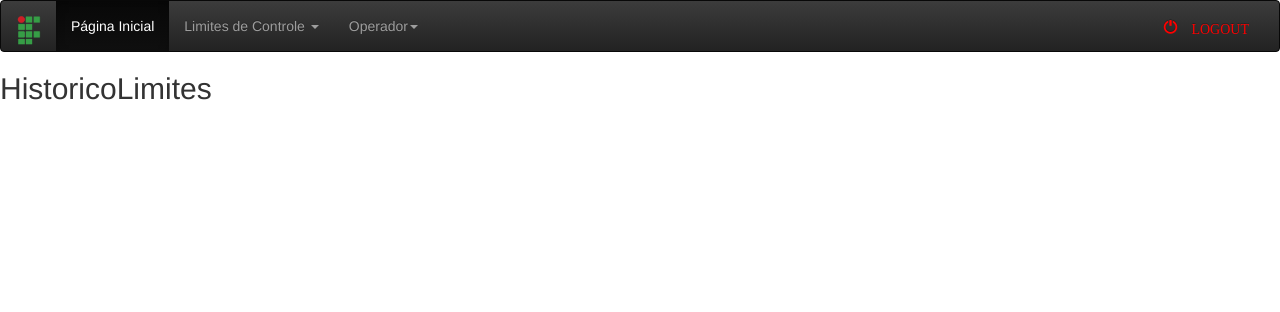
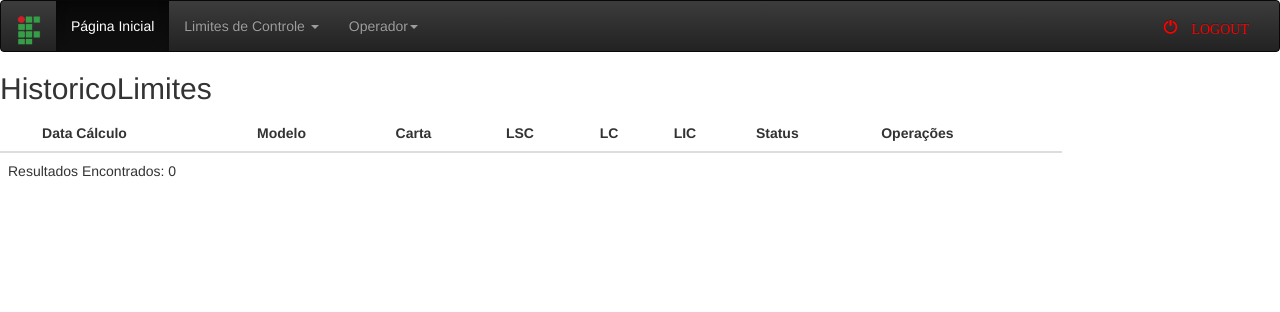
Before and after one commit to raphaelrocha22/ProjetoCEP, an ASP.NET MVC app: template ProjetoCEP/Projeto.WEB/Areas/AreaRestrita/Views/CEP/HistoricoLimites.cshtml in a window 1280 px wide. Shown: the top 312 px of the page. Run offline with ASP.NET Core 8 and stand-ins for ASP.NET MVC 5, Linux system fonts and the light colour scheme; the template is opened without the code that fills it, so the values that code supplies are empty; the project's own start-up code is not run, and a stand-in starts its controllers and pages; some libraries are stand-ins or nearby versions.

Commit message:
historico limites

```diff
--- a/ProjetoCEP/Projeto.WEB/Areas/AreaRestrita/Views/CEP/HistoricoLimites.cshtml
+++ b/ProjetoCEP/Projeto.WEB/Areas/AreaRestrita/Views/CEP/HistoricoLimites.cshtml
@@ -1,7 +1,122 @@
-
+@model List<Projeto.WEB.Areas.AreaRestrita.Models.CEP.ConsultarLimitesViewModel>
 @{
     ViewBag.Title = "HistoricoLimites";
     Layout = "~/Areas/AreaRestrita/Views/Shared/_Layout.cshtml";
 }
 
+<script type="text/javascript">
+    $(document).ready(function () {
+        $('#btnConfirmacao').click(function () {
+
+            $.ajax({
+                type: "POST",
+                url: "/AreaRestrita/CEP/AtivarLimite",
+                data: "id=" + $("#lblidLimite").html(),
+                success: function (msg) {
+                    alert(msg);
+                    $(location).attr('href', '/AreaRestrita/CEP/HistoricoLimites');
+                },
+                error: function (e) {
+                    $("#mensagem").html("Erro: " + e.status);
+                }
+            });
+
+        });
+    });
+
+    function ConfirmacaoAtivacaoLimite(id, data, modelo, carta, lsc, lc, lic) {
+        alert();
+        $("#lblidLimite").html(id);
+        $("#lbldataCalculo").html(data);
+        $("#lblmodelo").html(modelo);
+        $("#lblcarta").html(carta);
+        $("#lbllsc").html(lsc);
+        $("#lbllc").html(lc);
+        $("#lbllic").html(lic);
+    }
+
+</script>
+
 <h2>HistoricoLimites</h2>
+
+<div class="row">
+    <div class="col-md-10">
+
+        <table class="table table-hover">
+
+            <thead>
+                <tr>
+                    <th>
+                        <style hidden>
+                            Id
+                        </style>
+                    </th>
+                    <th>Data Cálculo</th>
+                    <th>Modelo</th>
+                    <th>Carta</th>
+                    <th>LSC</th>
+                    <th>LC</th>
+                    <th>LIC</th>
+                    <th>Status</th>
+                    <th>Operações</th>
+                </tr>
+            </thead>
+            <tbody>
+
+                @foreach (var item in Model)
+                {
+                    <tr>
+                        <td>
+                            <style hidden> @item.IdLimites </style>
+                        </td>
+                        <td>@item.DataCalculo</td>
+                        <td>@item.Modelo</td>
+                        <td>@item.Carta</td>
+                        <td>@item.LSC</td>
+                        <td>@item.LC</td>
+                        <td>@item.LIC</td>
+                        <td>@item.Status</td>
+                        <td>
+                            <button data-target='#AtivarLimiteModal' data-toggle='modal' onclick="ConfirmacaoAtivacaoLimite('@item.IdLimites','@item.DataCalculo','@item.Modelo','@item.Carta','@item.LSC','@item.LC','@item.LIC')"
+                                    class='btn btn-primary btn-xs'>
+                                Ativar esse limite
+                            </button>
+                        </td>
+                    </tr>
+                }
+            </tbody>
+            <tfoot>
+                <tr>
+                    <td colspan="6"> Resultados Encontrados: @Model.Count <span id="quantidade"></span> </td>
+                </tr>
+            </tfoot>
+        </table>
+
+    </div>
+</div>
+
+<!-- Modal Observacao -->
+<div class="modal fade" id="AtivarLimiteModal">
+    <div class="modal-dialog">
+        <div class="modal-content">
+            <div class="modal-header bg-primary">
+                <h3>Deseja Tornar esse limite como padrão?</h3>
+            </div>
+            <div class="modal-body">
+                Id: <label id="lblidLimite"></label><br />
+                Data Cálculo: <label id="lbldataCalculo"></label><br />
+                Modelo: <label id="lblmodelo"></label><br />
+                Carta: <label id="lblcarta"></label><br />
+                LSC: <label id="lbllsc"></label><br />
+                LC: <label id="lbllc"></label><br />
+                LIC: <label id="lbllic"></label><br />
+            </div>
+            <div class="modal-footer">
+                <button id="btnConfirmacao" class="btn btn-danger"
+                        data-dismiss="modal">
+                    SIM
+                </button>
+            </div>
+        </div>
+    </div>
+</div>
```
Also changed, not shown: ProjetoCEP/Projeto.DAL/Persistencias/CepDAL.cs (+47 -0 lines), ProjetoCEP/Projeto.WEB/Areas/AreaRestrita/Controllers/CEPController.cs (+52 -1 lines), ProjetoCEP/Projeto.WEB/Areas/AreaRestrita/Models/CEP/ConsultarLimitesViewModel.cs (added, +19 -0 lines), ProjetoCEP/Projeto.WEB/Projeto.WEB.csproj, 12 other files.
